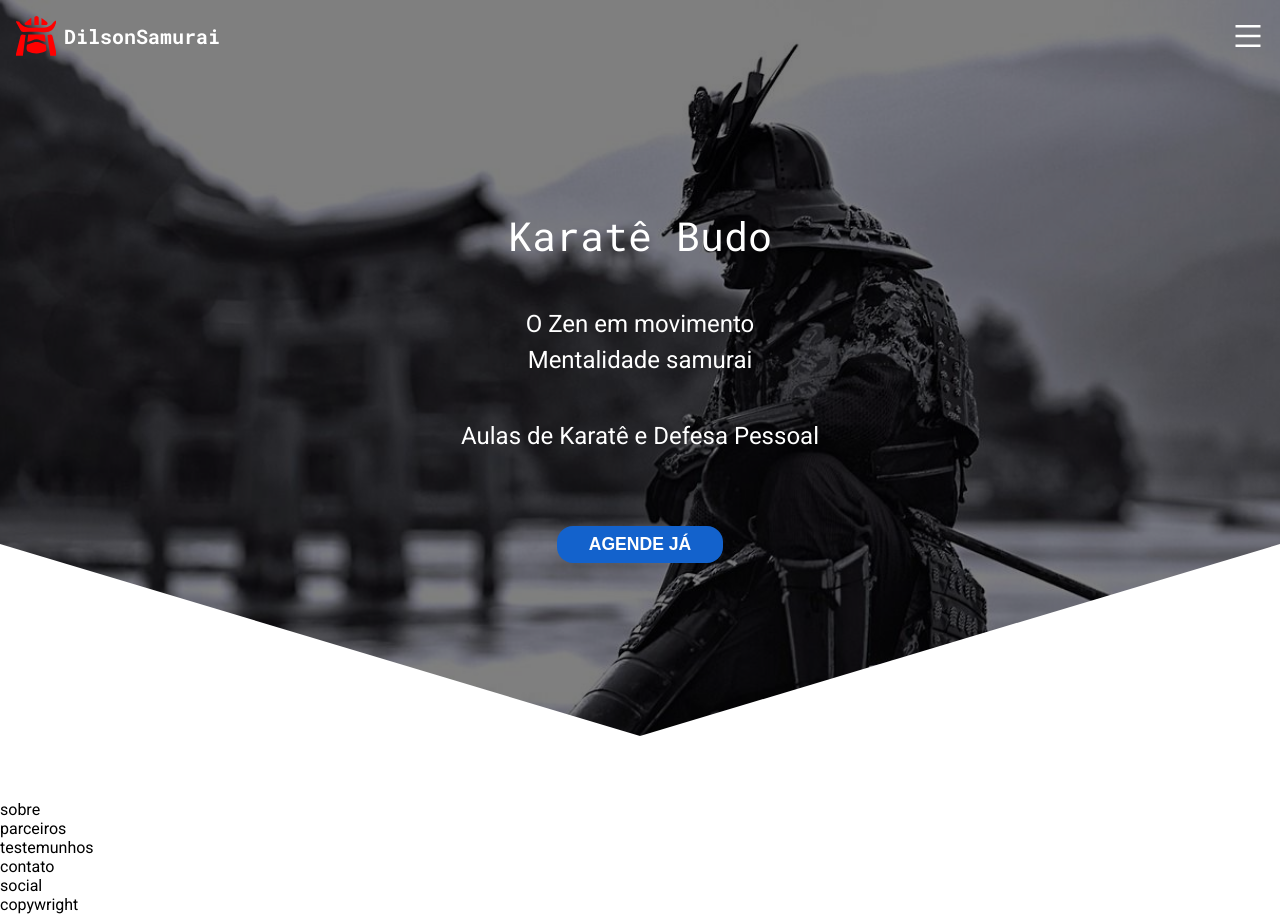
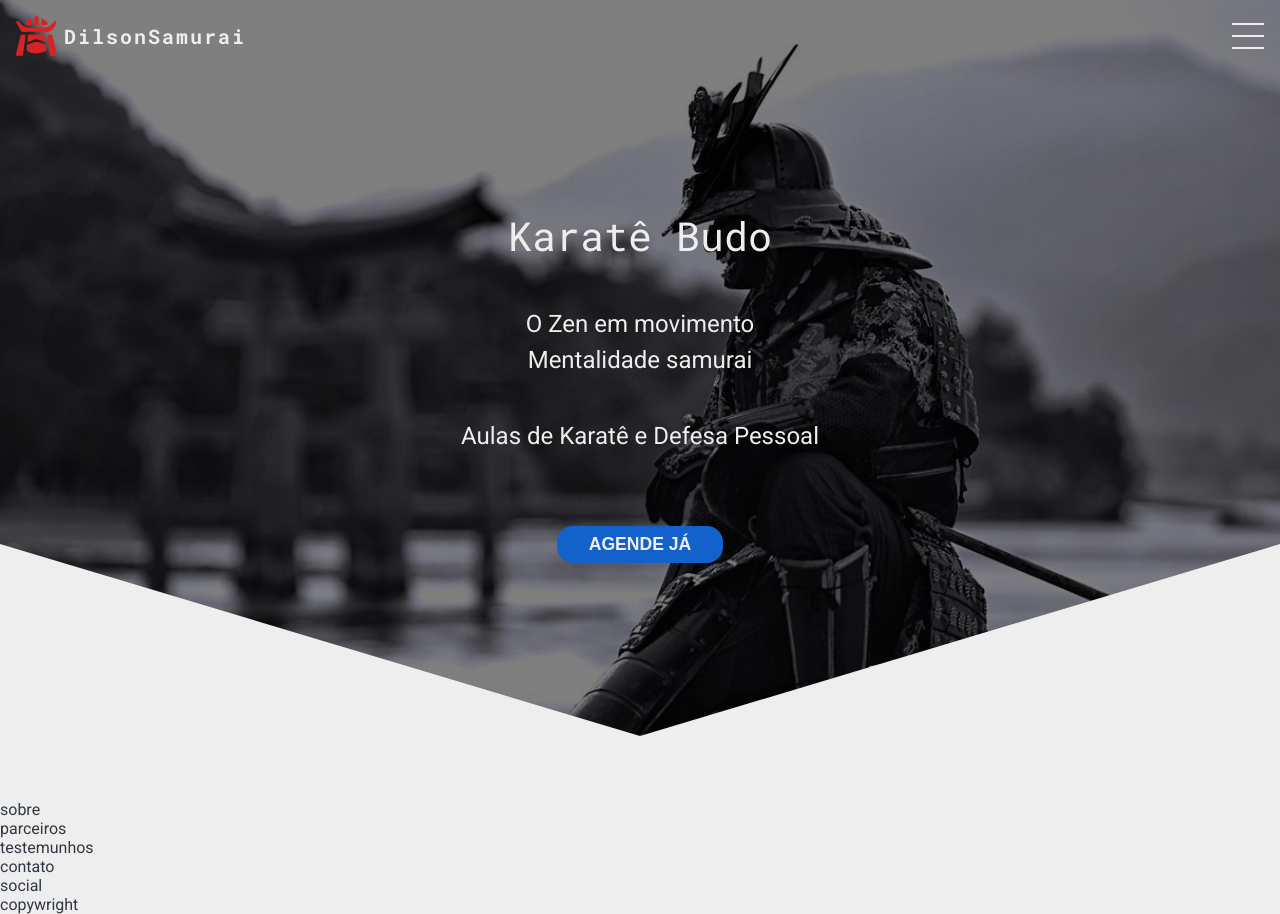
Before and after one commit to clayton-duarte/samurai-landing-page, a Next.js app: page / in a window 1280 px wide. Built offline with nearby package versions, Linux system fonts and the light colour scheme.

Commit message:
:art: Implements theme and animations

```diff
--- a/components/Banner.tsx
+++ b/components/Banner.tsx
@@ -4,13 +4,13 @@ import styled from "@emotion/styled";
 import Header from "./Header";
 
 const StyledBanner = styled.section`
+  color: ${(props) => props.theme.white};
   background: url("./samurai-bg.jpg");
   background-position: 50% 50%;
   background-repeat: no-repeat;
   background-size: cover;
   align-items: center;
   position: relative;
-  color: #fff;
   height: 100vh;
   display: grid;
   &::before {
@@ -23,10 +23,10 @@ const StyledBanner = styled.section`
     top: 0;
   }
   &::after {
+    border-bottom: 5vw solid ${(props) => props.theme.white};
+    border-right: 50vw solid ${(props) => props.theme.white};
+    border-left: 50vw solid ${(props) => props.theme.white};
     border-top: 15vw solid transparent;
-    border-bottom: 5vw solid #fff;
-    border-right: 50vw solid #fff;
-    border-left: 50vw solid #fff;
     position: absolute;
     content: "";
     bottom: 0;
@@ -57,14 +57,14 @@ const SubTitle = styled.h2`
 `;
 
 const Button = styled.button`
+  background: ${(props) => props.theme.blue};
   text-transform: uppercase;
-  background: #1362cc;
   padding: 0.5rem 2rem;
   border-radius: 1rem;
   font-size: 1.1rem;
   font-weight: bold;
   border: none;
-  color: #fff;
+  color: ${(props) => props.theme.white};
 `;
 
 const ButtonWrapper = styled.div`
--- a/components/Header.tsx
+++ b/components/Header.tsx
@@ -1,29 +1,32 @@
-import React, { FunctionComponent } from "react";
-import { AiOutlineMenu } from "react-icons/ai";
+import React, { FunctionComponent, useEffect, useState } from "react";
 import styled from "@emotion/styled";
 
+import Menu from "./Menu";
 import Logo from "./Logo";
 
-const StyledLogo = styled(Logo)`
-  height: 2.5rem;
+const StyledLogo = styled(Logo)<{ onTop: boolean }>`
+  height: ${(props) => (props.onTop ? "2.5rem" : "2rem")};
+  transition: 0.25s ease;
 `;
 
-const StyledMenuIcon = styled(AiOutlineMenu)`
-  font-size: 2rem;
-  color: #fff;
+const StyledTitle = styled.h1<{ onTop: boolean }>`
+  font-size: ${(props) => (props.onTop ? "1.25rem" : "0")};
+  color: ${(props) => props.theme.white};
+  transition: 0.25s ease;
+  letter-spacing: 2px;
 `;
 
-const StyledTitle = styled.h1`
-  font-size: 1.25rem;
-  color: #fff;
-`;
-
-const StyledHeader = styled.header`
+const StyledHeader = styled.header<{ onTop: boolean }>`
+  background: ${(props) => (props.onTop ? "transparent" : props.theme.grey)};
+  box-shadow: ${(props) => (props.onTop ? "0 0 0 #0000" : "0 0 1rem #0005")};
   grid-template-columns: auto 1fr auto;
+  justify-content: space-between;
+  transition: 0.25s ease;
   align-items: center;
-  position: absolute;
+  position: fixed;
   display: grid;
   padding: 1rem;
+  z-index: 999;
   gap: 0.5rem;
   right: 0;
   left: 0;
@@ -31,11 +34,22 @@ const StyledHeader = styled.header`
 `;
 
 const Header: FunctionComponent = () => {
+  const [isOnTop, setIsOnTop] = useState<boolean>(true);
+
+  useEffect(() => {
+    const handleScroll = () => {
+      setIsOnTop(window.scrollY < 1);
+    };
+
+    window.addEventListener("scroll", handleScroll);
+    return () => window.removeEventListener("scroll", handleScroll);
+  }, []);
+
   return (
-    <StyledHeader>
-      <StyledLogo />
-      <StyledTitle>DilsonSamurai</StyledTitle>
-      <StyledMenuIcon />
+    <StyledHeader onTop={isOnTop}>
+      <StyledLogo onTop={isOnTop} />
+      <StyledTitle onTop={isOnTop}>DilsonSamurai</StyledTitle>
+      <Menu onTop={isOnTop} />
     </StyledHeader>
   );
 };
--- a/components/Logo.tsx
+++ b/components/Logo.tsx
@@ -1,37 +1,40 @@
 import React, { FunctionComponent } from "react";
+import { useTheme } from "@emotion/react";
 
 const Logo: FunctionComponent = ({ ...props }) => {
+  const theme = useTheme();
+
   return (
     <svg xmlns="http://www.w3.org/2000/svg" viewBox="0 0 70 70" {...props}>
       <path
         d="M0,9.3a27.31,27.31,0,0,1,4.44.16A3.59,3.59,0,0,1,6.3,11c5.92,8.62,14.34,10.7,24.25,9.37a34.29,34.29,0,0,1,8.47,0c11,1.3,20.69-.44,27.35-10.33.62-.93,2-1.35,3.91-2.53a39.54,39.54,0,0,1,0,4.43c-.07.61-.7,1.13-.87,1.75-3.28,12-10.91,16-23.47,14.54C35.23,27,24.29,27.9,13.48,28a5.59,5.59,0,0,1-5.79-3.51C5.28,19.71,2.58,15,0,10.29Z"
-        fill="red"
+        fill={theme.red}
       />
       <path
         d="M0,66.46C2.38,57,4.84,47.59,7.12,38.12c1.55-6.41,2-6.76,9.66-4.91L12,69.42H0Z"
-        fill="red"
+        fill={theme.red}
       />
       <path
         d="M60,69.42C58.68,60.7,57.38,52,56.17,43.26c-.47-3.38-.71-6.78-1-10.12,7.43-1.7,8-1.34,9.5,5.18,1.86,8.31,3.83,16.59,5.52,24.92.4,2-.11,4.12-.21,6.18Z"
-        fill="red"
+        fill={theme.red}
       />
       <path
         d="M19.32,50.5c5.17-1.82,9.47-3.49,13.87-4.81a9.61,9.61,0,0,1,5.21,0c4.4,1.32,8.69,3,13.91,4.9.26,2,.86,5.19,1,8.41a3.86,3.86,0,0,1-1.92,2.9c-10.13,4.86-20.44,4.77-30.61.23-1.25-.56-2.2-3-2.28-4.62C18.35,54.9,19.07,52.3,19.32,50.5Z"
-        fill="red"
+        fill={theme.red}
       />
       <path
         d="M19.8,45.61l1.53-13.16c9.2,0,18.25-.06,27.3.1.69,0,1.8,1.4,1.95,2.28.52,3,.71,6.11,1.16,10.54-3.55-1-6.62-1.41-9.14-2.78C37.91,40,33.66,40,29,42.57,26.59,43.9,23.71,44.36,19.8,45.61Z"
-        fill="red"
+        fill={theme.red}
       />
       <path
         d="M39.76,15.65H32.09c0-4.56-.22-8.93.18-13.25.09-1,2.39-2.41,3.66-2.4s3.56,1.46,3.65,2.45C40,6.64,39.76,10.89,39.76,15.65Z"
-        fill="red"
+        fill={theme.red}
       />
       <path
         d="M44.58,15.86V3.63c3.72,2.69,6.76,4.71,9.54,7,.81.68,1.49,2.47,1.13,3.29s-2,1.68-3.15,1.83A65.52,65.52,0,0,1,44.58,15.86Z"
-        fill="red"
+        fill={theme.red}
       />
-      <path d="M15,12.62,26.84,3.17V16.06l-11.2-.91Z" fill="red" />
+      <path d="M15,12.62,26.84,3.17V16.06l-11.2-.91Z" fill={theme.red} />
     </svg>
   );
 };
--- /dev/null
+++ b/components/Menu.tsx
@@ -0,0 +1,122 @@
+import React, { FunctionComponent, MouseEvent, useState } from "react";
+import { css, Global } from "@emotion/react";
+import styled from "@emotion/styled";
+
+const StyledMenuIcon = styled.div<{ open: boolean; onTop: boolean }>`
+  transform: rotate(${(props) => (props.open ? "45deg" : "0deg")});
+  width: ${(props) => (props.onTop ? "2rem" : "1.75rem")};
+  background: ${(props) => props.theme.white};
+  transition: 0.25s ease;
+  position: relative;
+  display: grid;
+  height: 2px;
+  &::before {
+    width: ${(props) => (props.onTop ? "2rem" : "1.75rem")};
+    bottom: ${(props) =>
+      props.open ? "0" : props.onTop ? "0.75rem" : "0.55rem"};
+    background: ${(props) => props.theme.white};
+    transition: 0.25s ease;
+    position: absolute;
+    content: "";
+    height: 2px;
+  }
+  &::after {
+    transform: rotate(${(props) => (props.open ? "90deg" : "0deg")});
+    width: ${(props) => (props.onTop ? "2rem" : "1.75rem")};
+    top: ${(props) => (props.open ? "0" : props.onTop ? "0.75rem" : "0.55rem")};
+    background: ${(props) => props.theme.white};
+    transition: 0.25s ease;
+    position: absolute;
+    content: "";
+    height: 2px;
+  }
+`;
+
+const MenuIcon = styled.a<{ onTop: boolean }>`
+  height: ${(props) => (props.onTop ? "2rem" : "1.75rem")};
+  width: ${(props) => (props.onTop ? "2rem" : "1.75rem")};
+  align-items: center;
+  position: relative;
+  z-index: 9999;
+  display: grid;
+  height: 2rem;
+`;
+
+const MenuOverlay = styled.nav<{ open: boolean }>`
+  bottom: ${(props) => (props.open ? "0" : "100vh")};
+  background: ${(props) => props.theme.grey};
+  justify-items: center;
+  transition: 0.3s ease;
+  align-content: center;
+  letter-spacing: 3px;
+  position: fixed;
+  display: grid;
+  height: 100vh;
+  width: 100vw;
+  z-index: 999;
+  gap: 2rem;
+  right: 0;
+  left: 0;
+`;
+
+const MenuItem = styled.a`
+  color: ${(props) => props.theme.white};
+  text-transform: uppercase;
+  transition: 0.25s ease;
+  text-decoration: none;
+  font-size: 1.2rem;
+  &:hover {
+    text-decoration: underline;
+  }
+`;
+
+const Menu: FunctionComponent<{ onTop: boolean }> = ({ onTop }) => {
+  const [open, setOpen] = useState<boolean>(false);
+
+  const handleClickMenu = (e: MouseEvent): void => {
+    e.preventDefault();
+    setOpen(!open);
+  };
+
+  const handleClickMenuItem = (anchorId: string) => (e: MouseEvent): void => {
+    e.preventDefault();
+    setOpen(false);
+  };
+
+  return (
+    <>
+      <MenuIcon role="button" href="#" onClick={handleClickMenu} onTop={onTop}>
+        <StyledMenuIcon open={open} onTop={onTop} />
+      </MenuIcon>
+      <MenuOverlay open={open}>
+        <MenuItem role="button" href="#" onClick={handleClickMenuItem("#")}>
+          inicio
+        </MenuItem>
+        <MenuItem role="button" href="#" onClick={handleClickMenuItem("#")}>
+          sobre
+        </MenuItem>
+        <MenuItem role="button" href="#" onClick={handleClickMenuItem("#")}>
+          historia
+        </MenuItem>
+        <MenuItem role="button" href="#" onClick={handleClickMenuItem("#")}>
+          novidades
+        </MenuItem>
+        <MenuItem role="button" href="#" onClick={handleClickMenuItem("#")}>
+          contato
+        </MenuItem>
+      </MenuOverlay>
+      {open && (
+        <Global
+          styles={css`
+            body,
+            html {
+              overflow: hidden;
+            }
+          `}
+        />
+      )}
+    </>
+  );
+};
+
+export default Menu;
--- /dev/null
+++ b/global.d.ts
@@ -0,0 +1,11 @@
+import "@emotion/react";
+
+declare module "@emotion/react" {
+  export interface Theme extends DefaultTheme {
+    black: string;
+    white: string;
+    grey: string;
+    blue: string;
+    red: string;
+  }
+}
--- a/pages/_app.tsx
+++ b/pages/_app.tsx
@@ -1,20 +1,40 @@
 import React, { FunctionComponent } from "react";
-import { Global, css } from "@emotion/react";
+import { css, Global, Theme, ThemeProvider } from "@emotion/react";
 import { AppProps } from "next/app";
 
-const App: FunctionComponent<AppProps> = ({ Component, pageProps }) => (
-  <>
+const App: FunctionComponent<AppProps> = ({ Component, pageProps }) => {
+  const theme: Theme = {
+    black: "#303841",
+    white: "#eeeeee",
+    grey: "#3a4750",
+    blue: "#1362cc",
+    red: "#d72323",
+  };
+
+  return (
+    <ThemeProvider theme={theme}>
       <Component {...pageProps} />
       <Global
         styles={css`
           @import url("https://fonts.googleapis.com/css2?family=Roboto+Mono:wght@400;700&family=Roboto:wght@400;700&display=swap");
+          * {
+            box-sizing: border-box;
+          }
           body,
           html {
             font-family: "Roboto", sans-serif;
+            background: ${theme.white};
+            color: ${theme.black};
             font-size: 16px;
             margin: 0;
           }
-        p {
+          button,
+          [role="button"] {
+            cursor: pointer;
+            outline: none;
+          }
+          p,
+          span {
             font-family: "Roboto", sans-serif;
             line-height: 1.2;
             margin: 0;
@@ -37,7 +57,8 @@ const App: FunctionComponent<AppProps> = ({ Component, pageProps }) => (
           }
         `}
       />
-  </>
+    </ThemeProvider>
   );
+};
 
 export default App;
```
Lines whose indentation alone changed are shown as unchanged.
